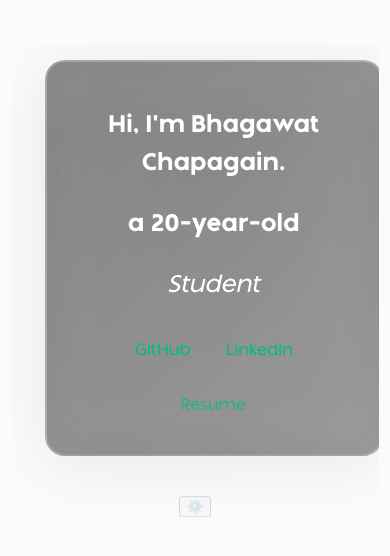
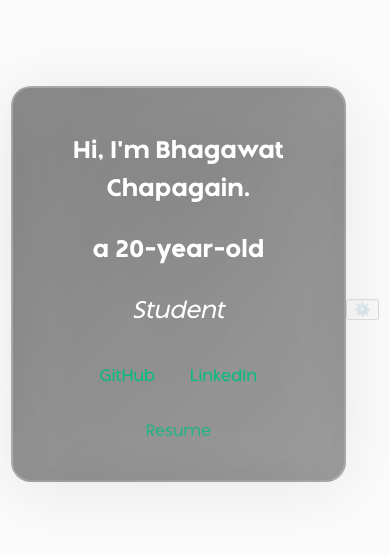
Before and after one commit to bc2026/my_website, a Vue app: page / in a window 390 px wide. Shown: the part 138-694 px from the top of the page. Built offline with nearby package versions, Linux system fonts and the light colour scheme.

Commit message:
mobile fixes

```diff
--- a/src/App.vue
+++ b/src/App.vue
@@ -145,9 +145,11 @@ header {
 @media (max-width: 480px) {
   .panel {
     font-size: 1.8rem;
-    padding: 0 0.5rem;
+    padding: 0;
     min-height: 100vh;
     min-height: 100dvh; /* Dynamic viewport height for mobile browsers */
+    justify-content: center;
+    align-items: center;
   }
 
   .cursor-glow {
@@ -163,7 +165,9 @@ header {
 @media (max-width: 768px) {
   .panel {
     font-size: 2rem;
-    padding: 0 0.75rem;
+    padding: 0;
+    justify-content: center;
+    align-items: center;
   }
 
   .cursor-glow {
@@ -195,7 +199,9 @@ header {
 @media (max-width: 768px) and (orientation: landscape) {
   .panel {
     font-size: 1.6rem;
-    padding: 1rem 0.5rem;
+    padding: 0;
+    justify-content: center;
+    align-items: center;
   }
 }
 
--- a/src/components/Panel1.vue
+++ b/src/components/Panel1.vue
@@ -138,6 +138,10 @@ defineEmits(['toggleBackground'])
   text-align: center;
   max-width: 100vw;
   overflow-x: hidden;
+  display: flex;
+  justify-content: center;
+  align-items: center;
+  min-height: 100%;
 }
 
 .glass-backdrop {
@@ -150,6 +154,7 @@ defineEmits(['toggleBackground'])
   padding: 2.5rem 2rem;
   margin: 0 auto;
   width: 100%;
+  max-width: 800px;
   position: relative;
   /* Enhanced inner highlight for glass effect with darker base */
   background-image:
@@ -290,6 +295,10 @@ defineEmits(['toggleBackground'])
 /* Enhanced mobile responsive design */
 @media (max-width: 320px) {
   /* Very small screens (iPhone SE, etc.) */
+  .nameplate-container {
+    padding: 0.5rem;
+  }
+
   .nameplate-text {
     font-size: 1.2rem;
     margin: 0.5rem 0;
@@ -301,9 +310,10 @@ defineEmits(['toggleBackground'])
 
   .glass-backdrop {
     padding: 1.5rem 1rem;
-    margin: 0 0.5rem;
+    margin: 0 auto;
     border-radius: 16px;
-    max-width: calc(100vw - 1rem) !important;
+    max-width: calc(100vw - 1rem);
+    width: calc(100vw - 1rem);
   }
 
   .link-row {
@@ -324,6 +334,10 @@ defineEmits(['toggleBackground'])
 
 @media (max-width: 480px) {
   /* Small mobile screens */
+  .nameplate-container {
+    padding: 0.75rem;
+  }
+
   .nameplate-text {
     font-size: 1.4rem;
     margin: 0.75rem 0;
@@ -335,9 +349,10 @@ defineEmits(['toggleBackground'])
 
   .glass-backdrop {
     padding: 1.75rem 1.25rem;
-    margin: 0 0.75rem;
+    margin: 0 auto;
     border-radius: 18px;
-    max-width: calc(100vw - 1.5rem) !important;
+    max-width: calc(100vw - 1.5rem);
+    width: calc(100vw - 1.5rem);
   }
 
   .link-row {
@@ -373,9 +388,10 @@ defineEmits(['toggleBackground'])
 
   .glass-backdrop {
     padding: 2rem 1.5rem;
-    margin: 0 1rem;
+    margin: 0 auto;
     border-radius: 20px;
-    max-width: calc(100vw - 2rem) !important;
+    max-width: calc(100vw - 2rem);
+    width: calc(100vw - 2rem);
   }
 }
 
@@ -391,8 +407,9 @@ defineEmits(['toggleBackground'])
 
   .glass-backdrop {
     padding: 2.25rem 1.75rem;
-    margin: 0 1.25rem;
-    max-width: calc(100vw - 2.5rem) !important;
+    margin: 0 auto;
+    max-width: calc(100vw - 2.5rem);
+    width: calc(100vw - 2.5rem);
   }
 }
 
@@ -405,7 +422,9 @@ defineEmits(['toggleBackground'])
 
   .glass-backdrop {
     padding: 1.5rem 2rem;
-    max-width: 90vw !important;
+    margin: 0 auto;
+    max-width: 90vw;
+    width: 90vw;
   }
 
   .link-row {
```
